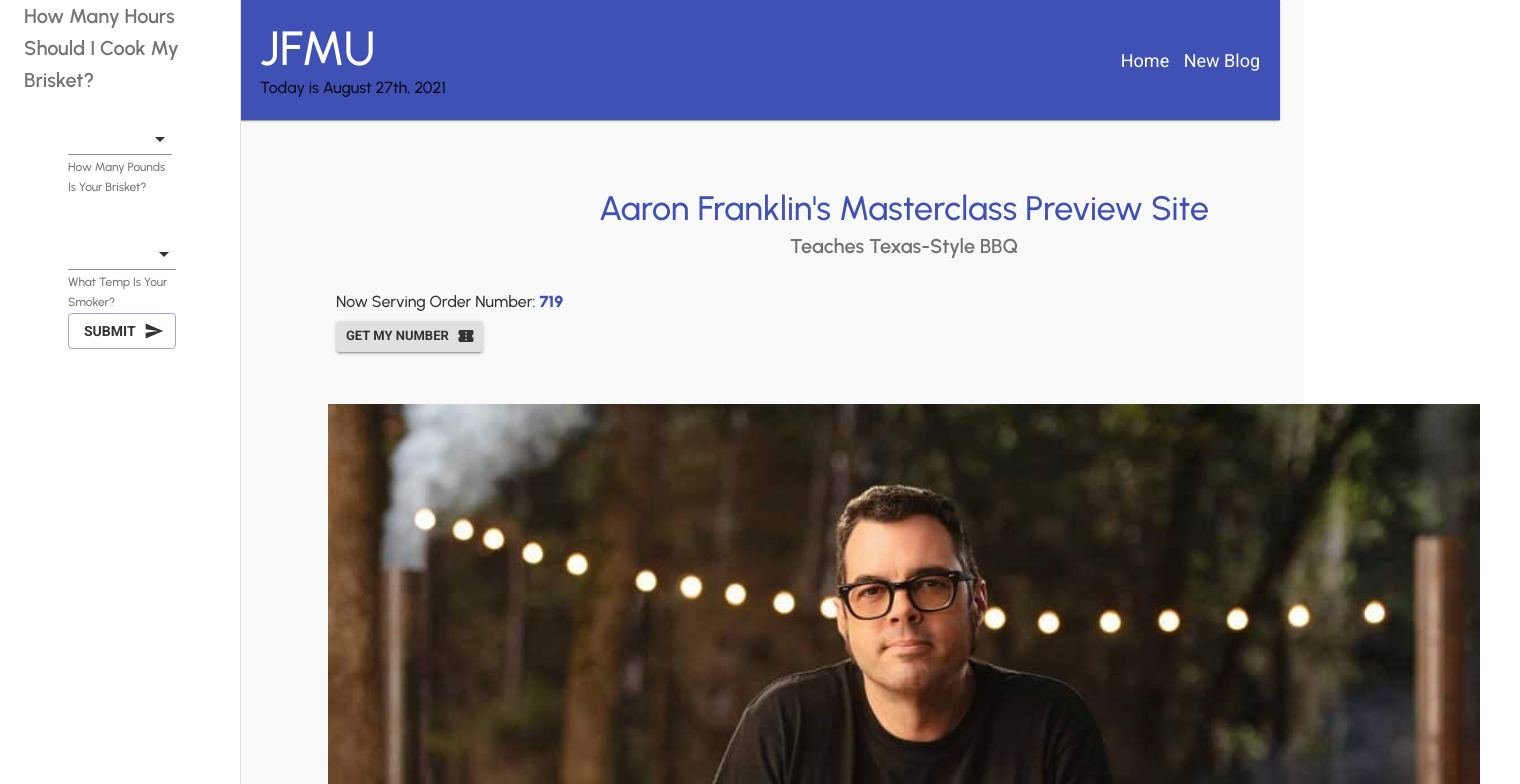
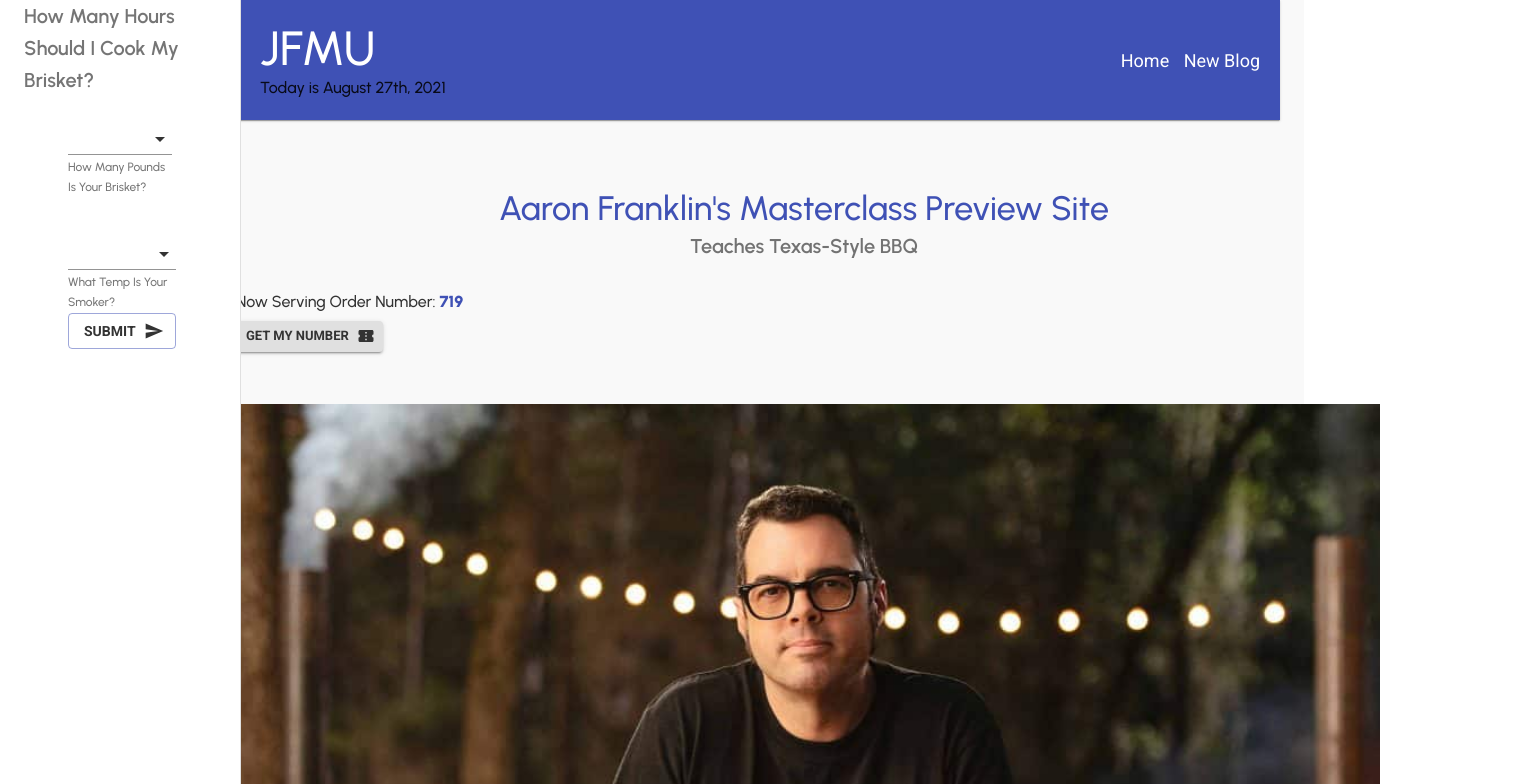
Before and after one commit to danilobatson/brisket, a React (Create React App) app: page / in a window 1280 px wide. Shown: the top 784 px of the page, 1520 px wide, since content can reach past the window. Built offline with nearby package versions, Linux system fonts and the light colour scheme; data requests are answered from the project's data file; the HTML template or start-up script is replaced by a standard one.

Commit message:
working on margins

```diff
--- a/src/Components/Home.js
+++ b/src/Components/Home.js
@@ -58,7 +58,7 @@
   const classes = useStyles();
 
   return (
-		<Container className='home' style={{marginTop: 100, marginLeft:240}}>
+		<Container className='home' style={{marginTop: 100, marginLeft:140}}>
 			{error && <div>{error}</div>}
 			{pending && <div>Loading...</div>}
 			<Typography variant='h4' color='primary' align='center'>
```
